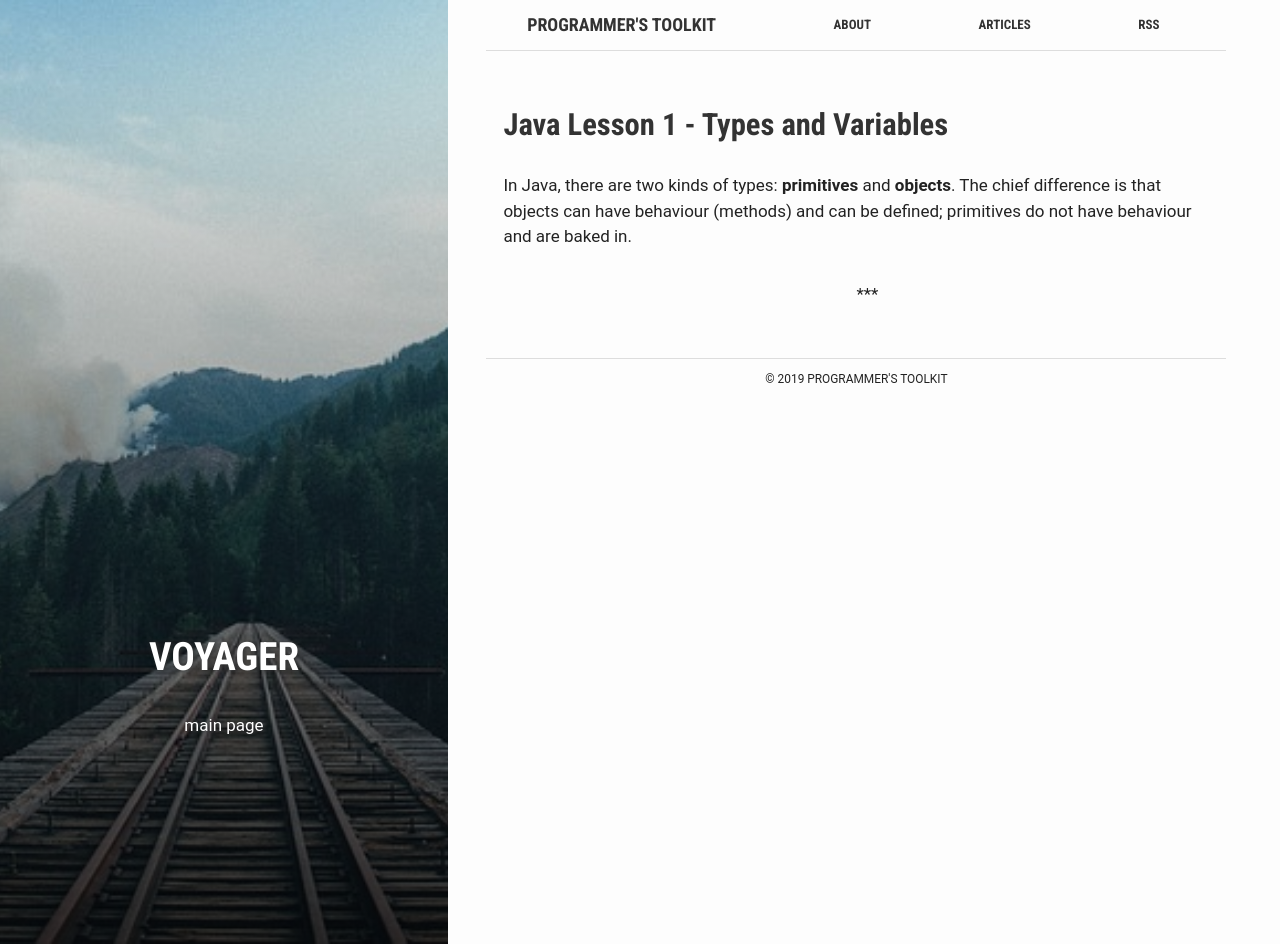
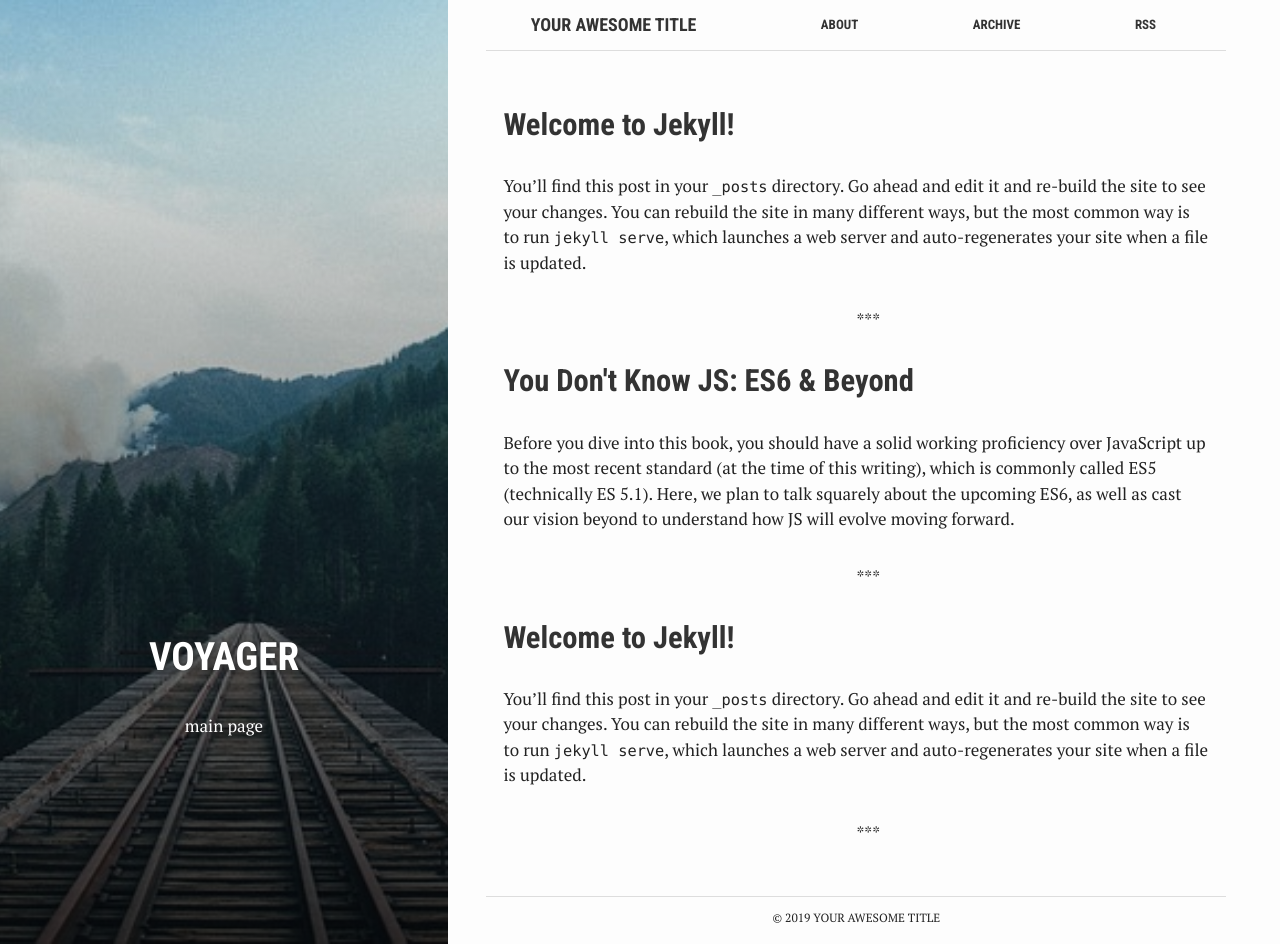
Before and after one commit to esummers1/esummers1.github.io, a Jekyll site: the page built from index.html, in a window 1280 px wide and 944 px high. Built offline with Jekyll 4.4.1, drawn with Linux system fonts in a browser that asks for light colours.

Commit message:
Revert "Tidy up stock Voyager stuff; add first article"
This reverts commit b80abbe5cec5bcab2bc83b658b43cd7db0d5e86a.

```diff
--- a/_config.yml
+++ b/_config.yml
@@ -6,19 +6,17 @@
 # 'jekyll serve'. If you change this file, please restart the server process.
 
 # Site settings
-title: Programmer's Toolkit
-email: eddie.summers1@gmail.com
+title: Your awesome title
+email: your-email@domain.com
 description: > # this means to ignore newlines until "baseurl:"
-  A blog about all things programming and software engineering.
+  Write an awesome description for your new site here. You can edit this
+  line in _config.yml. It will appear in your document head meta (for
+  Google search results) and in your feed.xml site description.
 baseurl: "" # the subpath of your site, e.g. /blog
 lang: "en"
-
-# the base hostname & protocol for your site
-url: "http://programming.eddie-summers.com"
-
-# Accounts
-twitter_username:
-github_username: esummers1
+url: "http://localhost:4000" # the base hostname & protocol for your site
+twitter_username: jekyllrb
+github_username:  jekyll
 disqus_username:
 
 # Build settings
@@ -37,10 +35,10 @@ compress_html:
   clippings: all
   endings: all
 
-# SCSS directory
+
 sass:
   sass_dir: assets/_sass
   style: compressed
 
-# Image directory
+
 images: '/assets/images'
--- /dev/null
+++ b/_posts/2016-06-28-welcome-to-jekyll.markdown
@@ -0,0 +1,29 @@
+---
+layout: post
+title:  "Welcome to Jekyll!"
+crawlertitle: "How to use jekyll"
+summary: "Jekyll default page"
+date:   2016-06-28 23:09:47 +0700
+categories: posts
+tags: 'jekyll'
+author: redVi
+---
+You’ll find this post in your `_posts` directory. Go ahead and edit it and re-build the site to see your changes. You can rebuild the site in many different ways, but the most common way is to run `jekyll serve`, which launches a web server and auto-regenerates your site when a file is updated.
+
+To add new posts, simply add a file in the `_posts` directory that follows the convention `YYYY-MM-DD-name-of-post.ext` and includes the necessary front matter. Take a look at the source for this post to get an idea about how it works.
+
+Jekyll also offers powerful support for code snippets:
+
+{% highlight ruby %}
+def print_hi(name)
+  puts "Hi, #{name}"
+end
+print_hi('Tom')
+#=> prints 'Hi, Tom' to STDOUT.
+{% endhighlight %}
+
+Check out the [Jekyll docs][jekyll-docs] for more info on how to get the most out of Jekyll. File all bugs/feature requests at [Jekyll’s GitHub repo][jekyll-gh]. If you have questions, you can ask them on [Jekyll Talk][jekyll-talk].
+
+[jekyll-docs]: http://jekyllrb.com/docs/home
+[jekyll-gh]:   https://github.com/jekyll/jekyll
+[jekyll-talk]: https://talk.jekyllrb.com/
--- /dev/null
+++ b/_posts/2016-06-29-es6.md
@@ -0,0 +1,41 @@
+---
+bg: "tools.jpg"
+layout: post
+title:  "You Don't Know JS: ES6 & Beyond"
+crawlertitle: "About ES6"
+summary: "What's new in ES6"
+date:   2016-06-29 20:09:47 +0700
+categories: posts
+tags: ['front-end']
+author: redVi
+---
+Before you dive into this book, you should have a solid working proficiency over JavaScript up to the most recent standard (at the time of this writing), which is commonly called ES5 (technically ES 5.1). Here, we plan to talk squarely about the upcoming ES6, as well as cast our vision beyond to understand how JS will evolve moving forward.
+
+If you are still looking for confidence with JavaScript, I highly recommend you read the other titles in this series first:
+
+Up & Going: Are you new to programming and JS? This is the roadmap you need to consult as you start your learning journey.
+
+- Up & Going
+- Scope & Closures
+- this & Object Prototypes
+- Types & Grammar
+- Async & Performance
+
+[![railroad]({{ site.images | relative_url }}/rails.jpg)]({{ site.images | relative_url }}/rails.jpg)
+
+If you've already read all those titles and you feel pretty comfortable with the topics they cover, it's time we dive into the evolution of JS to explore all the changes coming not only soon but farther over the horizon.
+
+## `let` Declarations
+
+However, we can now create declarations that are bound to any block, called (unsurprisingly) *block scoping*. This means all we need is a pair of `{ .. }` to create a scope. Instead of using var, which always declares variables attached to the enclosing function (or global, if top level) scope, use `let`:
+
+{% highlight js %}
+var a = 2;
+
+{
+    let a = 3;
+    console.log( a );   // 3
+}
+
+console.log( a );       // 2
+{% endhighlight %}
--- /dev/null
+++ b/_posts/2019-05-10-welcome-to-jekyll.markdown
@@ -0,0 +1,25 @@
+---
+layout: post
+title:  "Welcome to Jekyll!"
+date:   2019-05-10 12:42:21 +0100
+categories: jekyll update
+---
+You’ll find this post in your `_posts` directory. Go ahead and edit it and re-build the site to see your changes. You can rebuild the site in many different ways, but the most common way is to run `jekyll serve`, which launches a web server and auto-regenerates your site when a file is updated.
+
+To add new posts, simply add a file in the `_posts` directory that follows the convention `YYYY-MM-DD-name-of-post.ext` and includes the necessary front matter. Take a look at the source for this post to get an idea about how it works.
+
+Jekyll also offers powerful support for code snippets:
+
+{% highlight ruby %}
+def print_hi(name)
+  puts "Hi, #{name}"
+end
+print_hi('Tom')
+#=> prints 'Hi, Tom' to STDOUT.
+{% endhighlight %}
+
+Check out the [Jekyll docs][jekyll-docs] for more info on how to get the most out of Jekyll. File all bugs/feature requests at [Jekyll’s GitHub repo][jekyll-gh]. If you have questions, you can ask them on [Jekyll Talk][jekyll-talk].
+
+[jekyll-docs]: https://jekyllrb.com/docs/home
+[jekyll-gh]:   https://github.com/jekyll/jekyll
+[jekyll-talk]: https://talk.jekyllrb.com/
--- a/_posts/2019-10-5-java-lesson-1-variables.md
+++ /dev/null
@@ -1,38 +0,0 @@
----
-bg: "tools.jpg"
-layout: post
-title:  "Java Lesson 1 - Types and Variables"
-crawlertitle: "Java Lesson 1"
-summary: "Types and Variables"
-date:   2019-10-05 20:00:00 +0000
-categories: posts
-tags: ['java']
-author: Eddie
----
-
-In Java, there are two kinds of types: **primitives** and **objects**. The chief difference is that objects can have behaviour (methods) and can be defined; primitives do not have behaviour and are baked in.
-
-All variables - items in memory which hold a value - must have a declared type, because Java is a strongly and statically typed language. Here are the most commonly used primitives:
-
-{% highlight java %}
-int i = 5;          // 32-bit whole number
-long l = 8;         // 64-bit whole number
-float f = 3.4;      // 32-bit decimal number
-double d = 6.7;     // 64-bit decimal number
-boolean b = true;   // true/false
-char c = 't';       // single character
-{% endhighlight %}
-
-Note the declaration and initialization syntax - `int i;` is sufficient to create the variable `i`, but we can assign it a value at the same time if we wish.
-
-An object is an instance of a class, and its type is the name of the class, which is to be capitalized. There are many built-in types, including the essential `String`. There are also "boxed primitive" types, which are essentially the object versions of the primitives, such as `Integer`.
-
-Objects can be created through constructors, or returned from static factory methods (more on these later). A constructor is invoked with the `new` keyword, e.g.:
-
-{% highlight java %}
-// Use of constructor, with argument (System.in)
-Scanner scanner = new Scanner(System.in);
-
-// Special case - 'interned' from literal
-String s = "hello world";
-{% endhighlight %}
--- a/about.md
+++ b/about.md
@@ -2,10 +2,18 @@
 bg: "owl.jpg"
 layout: page
 title: "About"
-crawlertitle: "About this Blog"
+crawlertitle: "Why and how this blog was created"
 permalink: /about/
 summary: "About this blog"
 active: about
 ---
 
-This blog exists to teach the art to new programmers and perhaps teach a new trick or two to those who are more experienced. It was originally created to attempt to impart lessons taught in-person in a repeatable fashion.
+This is the base Jekyll theme. You can find out more info about customizing your Jekyll theme, as well as basic Jekyll usage documentation at [jekyllrb.com](http://jekyllrb.com/)
+
+You can find the source code for the Jekyll new theme at:
+{{site.twitter_username}} /
+[jekyll-new](https://github.com/jglovier/jekyll-new)
+
+You can find the source code for Jekyll at
+{{site.github_username}} /
+[jekyll](https://github.com/jekyll/jekyll)
--- a/archive.md
+++ b/archive.md
@@ -1,10 +1,10 @@
 ---
-bg: "rails.jpg"
+bg: "tag.jpg"
 layout: page
 permalink: /posts/
-title: "Articles"
-crawlertitle: "Articles"
-summary: "All Articles"
+title: "Archive"
+crawlertitle: "All articles"
+summary: "Posts about jekyll"
 active: archive
 ---
 
--- a/assets/_sass/_base.scss
+++ b/assets/_sass/_base.scss
@@ -13,7 +13,7 @@
 
 
 body {
-  font: normal 17px/1.5 'Roboto', "Helvetica Neue", "Helvetica", Arial, sans-serif;
+  font: normal 17px/1.5 'PT Serif', "Helvetica Neue", "Helvetica", Arial, sans-serif;
   width: 100%;
   height: 100%;
   background: #fdfdfd;
```
Also changed, not shown: docs/Boilerplate.md (deleted, +0 -11 lines), docs/Snippets.md (deleted, +0 -16 lines), docs/Todo.md (deleted, +0 -10 lines), README.md (renamed from Voyager Readme.md), 1 other file.
